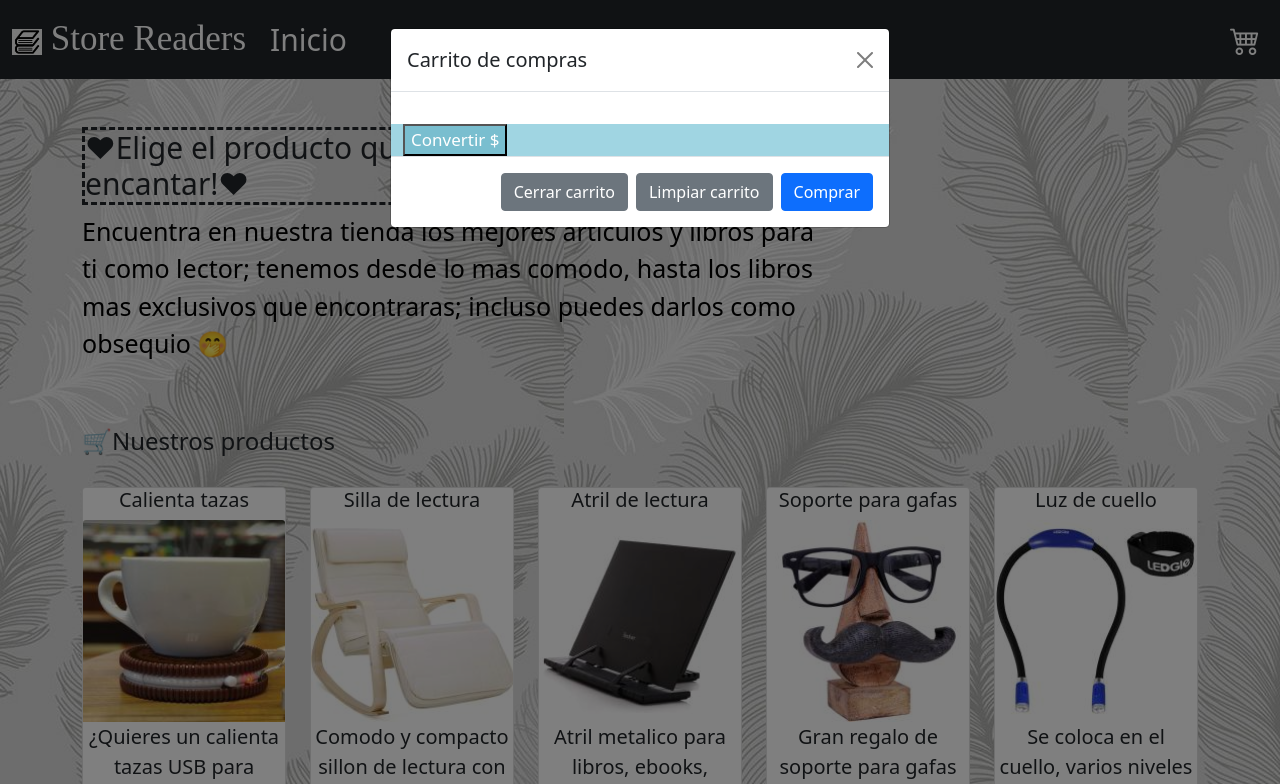
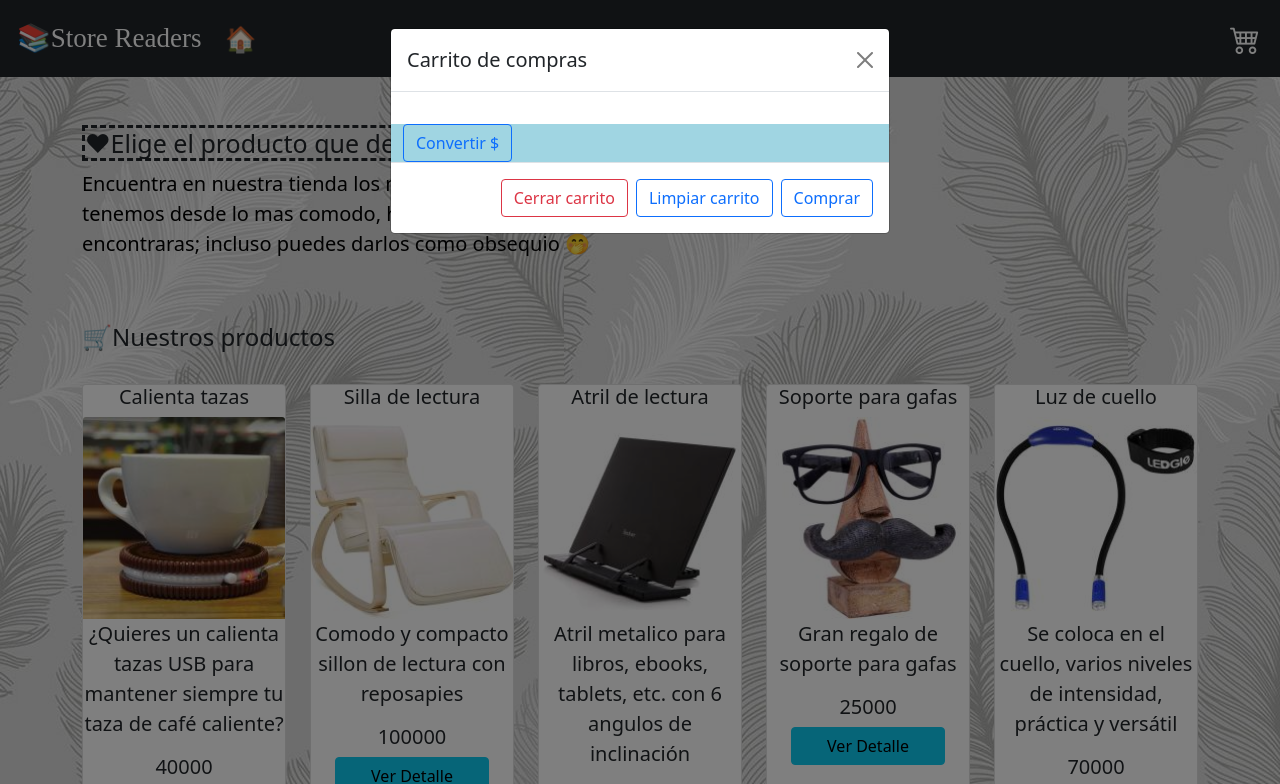
Before and after one commit to AngieVarela/tiendaSabado, a plain HTML site: page tienda.html in a window 1280 px wide. Both pictures are taken after a click on the link 1245 px from the left and 39 px from the top of the page. Shown: the top 784 px of the page. Drawn offline with nearby package versions, Linux system fonts and the light colour scheme.

Commit message:
guardando ultimos cambios

```diff
--- a/estilos.css
+++ b/estilos.css
@@ -12,11 +12,12 @@
 
 .navbar-brand{
     font-family: 'Times New Roman';
-    font-size: 35px;
+    font-size: 27px;
+    margin-left: 5px;
 }
 
 .nav-link{
-    font-size: 30px;
+    font-size: 25px;
 }
 
 .footer{
@@ -29,16 +30,12 @@
     font-size: 30px;
 }
 
-.encabezado{
-    font-size: 25px;
-}
-
 .backgroundt{
     background-image:url(img/fondotienda.jpg);
 }
 
 .parrafo{
-    font-size: 25px;
+    font-size: 20px;
     font-style:inherit ;
     color: black;
 }
@@ -47,7 +44,7 @@
     font-family: "Times New Roman";
     text-align: center;
     border-style:dashed;
-    font-size: 25px;
+    font-size: 23px;
 }
 
 .card-text{
@@ -58,7 +55,7 @@
 
 .titulot{
     border-style: dashed;
-    font-size: 30px;
+    font-size: 25px;
 }
 
 .text-center{
@@ -66,15 +63,15 @@
 }
 
 .textprin{
-    font-size: 22px;
+    font-size: 18px;
 }
 
 .offcanvas-body{
-    font-size: 25px;
+    font-size: 18px;
 }
 
 .offcanvas-title{
-    font-size: 28px;
+    font-size: 22px;
 }
 
 .container2{
--- a/js/controlador.js
+++ b/js/controlador.js
@@ -48,21 +48,10 @@ boton.addEventListener('click', function(event){
     valor1.value = 1;
 })
 
-//boton de limpiar
-let botonl = document.getElementById("btnlimpiar")
-botonl.addEventListener("click", function(event){
-  carrito=[]
-  let capsula = document.getElementById("capsula")
-  capsula.textContent = 0
-  capsula.classList.add("invisible")
-
-})
 
 //Ver resumen de venta
 let botonCarrito = document.getElementById("botoncarrito")
 let totalA = 0
-
-
 
 botonCarrito.addEventListener("click",function(event){
 
@@ -84,7 +73,7 @@ botonCarrito.addEventListener("click",function(event){
     subtotal=a*b
     totalA=subtotal
     totalB=totalA+totalB
-    totalventa.textContent = "Total venta: " + totalB;
+    totalventa.textContent = "Total venta: " +totalB+" cop";
 
     //TRAVERSING
   let fila1=document.createElement("div")
@@ -132,10 +121,27 @@ botonCarrito.addEventListener("click",function(event){
 
   modalVenta.show()
 
-})
+  //boton de limpiar
+  let botonl = document.getElementById("btnlimpiar")
+  botonl.addEventListener("click", function (event) {
+    carrito = []
+    let capsula = document.getElementById("capsula")
+    capsula.textContent = 0
+    totalventa.textContent = ""
+    capsula.classList.add("invisible")
 
-let btnconver = document.getElementById("btnconvertir")
-btnconver.addEventListener('click', function (event) {
+  })
 
+  //Funcion BTN convertir a USD
+  let botonc = document.getElementById("btnconvertir")
+  botonc.addEventListener('click', function (event) {
+
+    let usd = 4000
+    let convertir = 0
+
+    convertir=totalA/usd
+    totalventa.textContent = "Total venta: " +convertir+" usd";
+
+  })
 
 })
--- a/js/llenadoTienda.js
+++ b/js/llenadoTienda.js
@@ -3,16 +3,16 @@
 
   //ARTICULOS
   let productos = [
-    { nombre: "Calienta tazas", precio: "35000", foto: "../img/tienda1.png", descripcion: "¿Quieres un calienta tazas USB para mantener siempre tu taza de café caliente?" },
-    { nombre: "Silla de lectura", precio: "30000", foto: "../img/tienda2.jpg", descripcion: "Comodo y compacto sillon de lectura con reposapies" },
+    { nombre: "Calienta tazas", precio: "40000", foto: "../img/tienda1.png", descripcion: "¿Quieres un calienta tazas USB para mantener siempre tu taza de café caliente?" },
+    { nombre: "Silla de lectura", precio: "100000", foto: "../img/tienda2.jpg", descripcion: "Comodo y compacto sillon de lectura con reposapies" },
     { nombre: "Atril de lectura", precio: "35000", foto: "../img/tienda3.jpg", descripcion: "Atril metalico para libros, ebooks, tablets, etc. con 6 angulos de inclinación" },
-    { nombre: "Soporte para gafas", precio: "30000", foto: "../img/tienda4.jpg", descripcion: "Gran regalo de soporte para gafas" },
-    { nombre: "Luz de cuello", precio: "93000", foto: "../img/tienda5.png", descripcion: "Se coloca en el cuello, varios niveles de intensidad, práctica y versátil" },
+    { nombre: "Soporte para gafas", precio: "25000", foto: "../img/tienda4.jpg", descripcion: "Gran regalo de soporte para gafas" },
+    { nombre: "Luz de cuello", precio: "70000", foto: "../img/tienda5.png", descripcion: "Se coloca en el cuello, varios niveles de intensidad, práctica y versátil" },
     { nombre: "Marca páginas", precio: "20000", foto: "../img/tienda7.png", descripcion: "Marcadores de paginas divertidos" },
-    { nombre: "Luz con pinza", precio: "90000", foto: "../img/tienda6.png", descripcion: "Con funcional pinza, 3 tonos de color y de brillo, 60 horas de batería" },
-    { nombre: "Cojín de lectura", precio: "120000", foto: "../img/tienda9.jpg", descripcion: "Son mucho mejores que usar un cabecera para leer en la cama, pues no se deforman y hacen que la posición de la espalda sea mucho más ergonómica"},
+    { nombre: "Luz con pinza", precio: "80000", foto: "../img/tienda6.png", descripcion: "Con funcional pinza, 3 tonos de color y de brillo, 60 horas de batería" },
+    { nombre: "Cojín de lectura", precio: "60000", foto: "../img/tienda9.jpg", descripcion: "Son mucho mejores que usar un cabecera para leer en la cama, pues no se deforman y hacen que la posición de la espalda sea mucho más ergonómica"},
     { nombre: "Sugeta líbros", precio: "50000", foto: "../img/tienda8.jpg", descripcion: "Son regalos originales y útiles que sirven para decorar la habitación o estantería con tus libros." },
-    { nombre: "Ebook", precio: "60000", foto: "../img/tienda10.png", descripcion: "Libros electronicos" },
+    { nombre: "Ebook", precio: "110000", foto: "../img/tienda10.png", descripcion: "Libros electronicos" },
 
     { nombre: "El color del imperio", precio: "60000", foto: "../img/libro2.jpg", descripcion: "El secreto del color más maravilloso que jamás ha sido capaz de crear la humanidad" },
     { nombre: "Hush Hush", precio: "45000", foto: "../img/libro1.jpg", descripcion: "Aneles caidos, nefilim y humanos" },
--- a/tienda.html
+++ b/tienda.html
@@ -19,7 +19,7 @@
     <header class="encabezado">
       <nav class="navbar navbar-expand-lg navbar-dark bg-dark animate__animated animate__backInLeft">
         <div class="container-fluid">
-          <a class="navbar-brand" href="index.html"><img src="img/logo.png" alt="logo" class="img-fluid" width="30" height="24" /> Store Readers</a>
+          <a class="navbar-brand" href="index.html">📚Store Readers</a>
 
           <button
             class="navbar-toggler"
@@ -36,7 +36,7 @@
           <div class="collapse navbar-collapse" id="navbarSupportedContent">
             <ul class="navbar-nav me-auto mb-2 mb-lg-0">
               <li class="nav-item">
-                <a class="nav-link active" aria-current="page" href="index.html">Inicio</a>
+                <a class="nav-link active" aria-current="page" href="index.html">🏠</a>
               </li>
             </ul>
 
@@ -137,7 +137,7 @@
                   <div class="container">
                     <div class="row">
                       <div class="col-4">
-                        <button id="btnconvertir" type="button" class="btnconver">Convertir $</button>
+                        <button id="btnconvertir" type="button" class="btn btn-outline-primary">Convertir $</button>
                       </div>
                       <div class="col-8">
                         <div class="container2" id="contenedortotal"></div>
@@ -146,9 +146,9 @@
                 </div>
               </div>
               <div class="modal-footer">
-                <button type="button" class="btn btn-secondary" data-bs-dismiss="modal">Cerrar carrito</button>
-                <button id="btnlimpiar" type="button" class="btn btn-secondary" data-bs-dismiss="modal">Limpiar carrito</button>
-                <button type="button" class="btn btn-primary">Comprar</button>
+                <button type="button" class="btn btn-outline-danger" data-bs-dismiss="modal">Cerrar carrito</button>
+                <button id="btnlimpiar" type="button" class="btn btn-outline-primary" data-bs-dismiss="modal">Limpiar carrito</button>
+                <button type="button" class="btn btn-outline-primary">Comprar</button>
               </div>
             </div>
           </div>
```
Also changed, not shown: index.html (+3 -3 lines), img/carrusel2.jpg (added), img/foto3.png (deleted).
